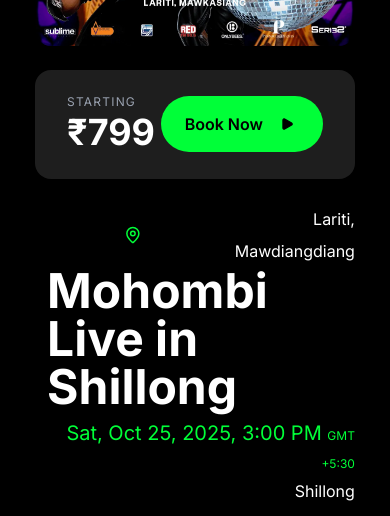
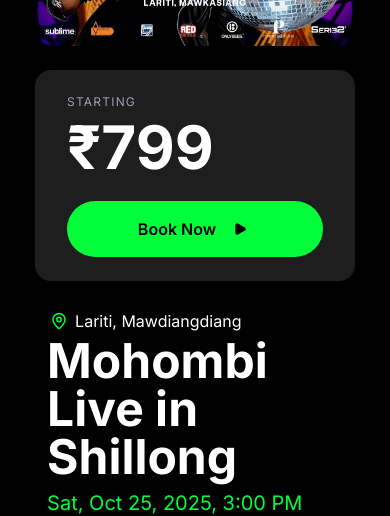
Before and after one commit to SiddhantaChandra/onlybees-frontend, a Next.js app: page / in a window 390 px wide. Shown: the part 370-886 px from the top of the page. Built offline with nearby package versions, Linux system fonts and the light colour scheme.

Commit message:
Fixed UI layouts for mobile devices

```diff
--- /dev/null
+++ b/app/components/Common/Footer.js
@@ -0,0 +1,7 @@
+import React from 'react'
+
+export const Footer = () => {
+  return (
+    <div>Footer</div>
+  )
+}
--- a/app/components/Event/EventCTASection.js
+++ b/app/components/Event/EventCTASection.js
@@ -14,13 +14,13 @@ const EventCTASection = () => {
         priority
       />
 
-      <div className="flex flex-1 w-full items-center justify-between rounded-2xl bg-secondary px-8 py-6 text-white">
+      <div className="flex flex-col flex-1 w-full justify-between rounded-2xl bg-secondary gap-4 px-8 py-6 text-white lg:flex-row lg:items-center">
         <div>
           <p className="text-xs uppercase tracking-widest text-gray-400">
             Starting
           </p>
           <div className="flex items-baseline gap-2">
-            <span className="text-4xl font-bold leading-tight">
+            <span className="text-6xl lg:text-4xl font-bold leading-tight">
               ₹799
             </span>
           </div>
@@ -28,7 +28,7 @@ const EventCTASection = () => {
 
         <button
           type="button"
-          className="group inline-flex items-center gap-3 rounded-full bg-accent px-6 py-4 text-base font-semibold text-black transition duration-100 hover:scale-[1.05]"
+          className="flex flex-1 group items-center justify-center gap-3 rounded-full bg-accent px-6 py-4 text-base font-semibold text-black transition duration-100 hover:scale-[1.05]"
         >
           Book Now
           <Play height="14" fill="#000" />
--- a/app/components/Event/EventDetails.js
+++ b/app/components/Event/EventDetails.js
@@ -5,16 +5,16 @@ import { MapPin } from "lucide-react";
 const EventDetails = () => {
   return (
     <div className="flex flex-col w-full max-w-full lg:min-w-[50%]">
-      <div className="text-right leading-8">
-        <div className="flex items-center justify-end gap-1">
-          <MapPin height={18} width="auto" className="text-accent" />
+      <div className="lg:text-right lg:p-0 ml-3 leading-8">
+        <div className="flex items-center lg:justify-end gap-1">
+          <MapPin height={18}  className="text-accent" />
           <p>Lariti, Mawdiangdiang</p>
         </div>
-        <h2 className="lg:ml-0 ml-3 lg:text-right text-left text-5xl font-bold mb-2">
+        <h2 className="lg:ml-0 lg:text-right text-left text-5xl font-bold mb-2">
           Mohombi Live in Shillong
         </h2>
         <p className="text-xl text-accent">
-          Sat, Oct 25, 2025, 3:00 PM <span className="text-xs">GMT +5:30</span>
+          Sat, Oct 25, 2025, 3:00 PM <span className="text-xs block mt-2 sm:inline sm:mt-0">GMT +5:30</span>
         </p>
         <p>Shillong</p>
       </div>
--- a/app/components/EventSection.js
+++ b/app/components/EventSection.js
@@ -1,19 +1,20 @@
-import React from 'react'
-import EventDetails from './Event/EventDetails'
-import EventCTASection from './Event/EventCTASection'
-import EventGuide from './Event/EventGuide'
-import EventArtist from './Event/EventArtist'
+import React from "react";
+import EventDetails from "./Event/EventDetails";
+import EventCTASection from "./Event/EventCTASection";
+import EventGuide from "./Event/EventGuide";
+import EventArtist from "./Event/EventArtist";
 
 const EventPage = () => {
-  return (<div>
-        <div className="max-h-[90vh] gap-6 flex flex-col lg:flex-row-reverse mb-8">
-            <EventCTASection />
-            <EventDetails />
-        </div>
-        <EventGuide />
-        <EventArtist/>
-        </div>
-  )
-}
+  return (
+    <div>
+      <div className="lg:max-h-[90vh] gap-6 flex flex-col lg:flex-row-reverse mb-8">
+        <EventCTASection />
+        <EventDetails />
+      </div>
+      <EventGuide />
+      <EventArtist />
+    </div>
+  );
+};
 
-export default EventPage
+export default EventPage;
```
